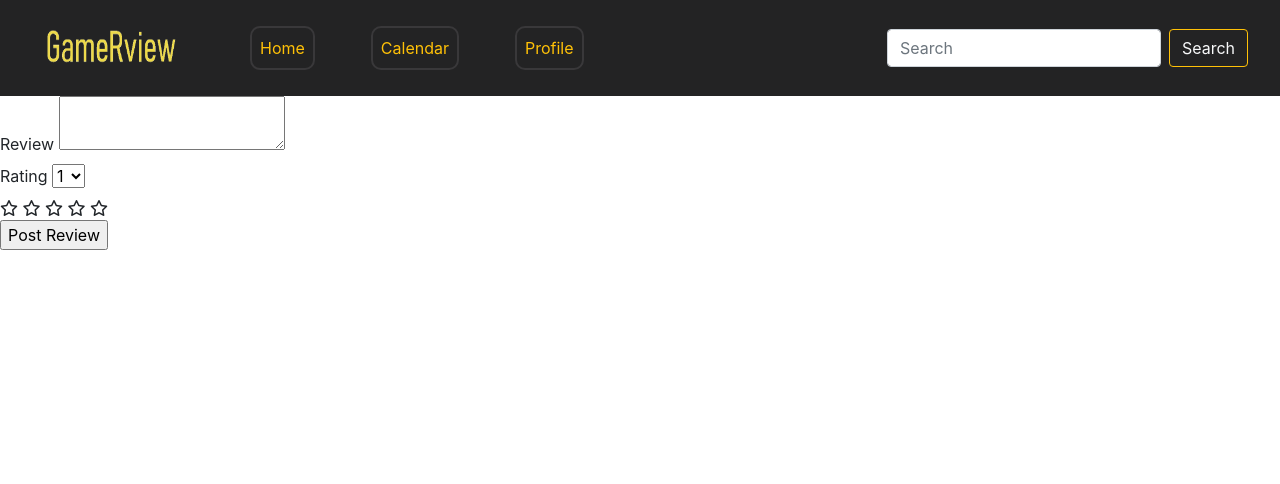
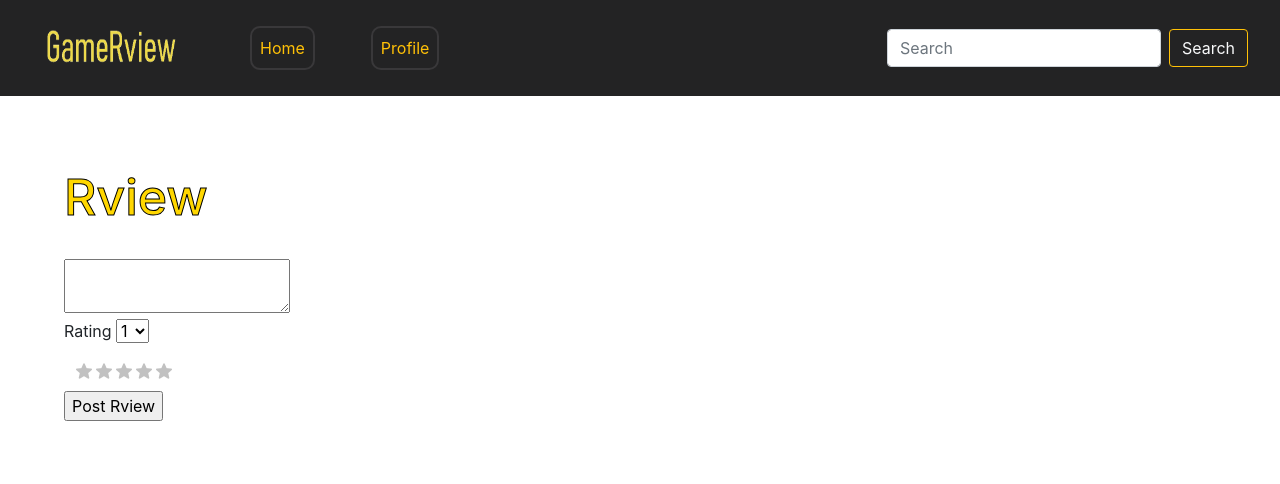
Before and after one commit to Orion-CS/GameRview, a Flask app: page /review/1/ in a window 1280 px wide. Shown: the top 484 px of the page. Run offline with Flask 2, Linux system fonts and the light colour scheme; some libraries are stand-ins or nearby versions.

Commit message:
Navbar maybe done
also some work on review

```diff
--- a/app.py
+++ b/app.py
@@ -31,12 +31,14 @@ sys.path.append(script_dir)
 # Identifying the Database File
 dbfile = os.path.join(script_dir + "\database", "gamerview.sqlite3")
 
+
 # Defining the Flask App
 app = Flask(__name__)
 app.config['SEND_FILE_MAX_AGE_DEFAULT'] = 0
 app.config['SECRET_KEY'] = 'spiderweb'
 app.config['SQLALCHEMY_DATABASE_URI'] = f"sqlite:///{dbfile}"
 app.config['SQLALCHEMY_TRACK_MODIFICATIONS'] = False
+
 
 # Connect app to SQLite database
 db = SQLAlchemy(app)
--- a/reviewForm.py
+++ b/reviewForm.py
@@ -4,5 +4,5 @@ from wtforms.validators import InputRequired, Length, Optional
 
 class ReviewForm(FlaskForm):
     rating = SelectField(validators=[InputRequired()], choices=[1, 2, 3, 4, 5])
-    review = TextAreaField("Review", validators=[Optional(), Length(0, 1024)])
-    submit = SubmitField("Post Review")
+    review = TextAreaField("Rview", validators=[Optional(), Length(0, 1024)])
+    submit = SubmitField("Post Rview")
--- a/static/styles/reviewform.css
+++ b/static/styles/reviewform.css
@@ -1,6 +1,43 @@
 .bruh{
-    background-color: aqua;
+    color: black;
 }
 .test{
-    background: blue;
+    padding: 4rem;
 }
+
+.review{
+    border-color: black;
+    font-weight: 500;
+    color: gold;
+    -webkit-text-stroke-color: black;
+    -webkit-text-stroke-width: 1px;
+    font-size: 50px;
+    border-width: 2px;
+}
+.stars{
+    display: flex;
+    padding: 10px;
+}
+
+
+.stars img{
+    filter: grayscale();
+    cursor: pointer;
+    padding: 2px;
+}
+
+.stars:hover img{
+    filter: none;
+}
+
+.stars img:hover{
+    filter: none;
+}
+
+.stars img:hover ~ img{
+    filter: grayscale();
+}
+
+.stars img.active{
+    filter: none;
+}
--- a/templates/friends_page.html
+++ b/templates/friends_page.html
@@ -32,9 +32,6 @@
           <li class="nav-item active">
             <a class="nav-link text-warning" href="/home/">Home <span class="sr-only">(current)</span></a>
           </li>
-          <li class="nav-item active">
-            <a class="nav-link text-warning" href="/calendarview/">Calendar <span class="sr-only">(current)</span></a>
-          </li>
           {% if current_user.is_authenticated %}
           <li class="nav-item active">
             <a class="nav-link text-warning" href="/friends/">Friends <span class="sr-only">(current)</span></a>
--- a/templates/friendsinfo_page.html
+++ b/templates/friendsinfo_page.html
@@ -32,9 +32,6 @@
           <li class="nav-item active">
             <a class="nav-link text-warning" href="/home/">Home <span class="sr-only">(current)</span></a>
           </li>
-          <li class="nav-item active">
-            <a class="nav-link text-warning" href="/calendarview/">Calendar <span class="sr-only">(current)</span></a>
-          </li>
           {% if current_user.is_authenticated %}
           <li class="nav-item active">
             <a class="nav-link text-warning" href="/friends/">Friends <span class="sr-only">(current)</span></a>
--- a/templates/game_page.html
+++ b/templates/game_page.html
@@ -22,6 +22,9 @@
       <form class="form-inline my-2 my-lg-0  ml-auto mr-3 order-lg-last">
         <input class="form-control mr-sm-2 " type="search" placeholder="Search">
         <button class="text-light btn btn-outline-warning my-2 my-sm-0" type="submit">Search</button>
+        {% if not current_user.is_authenticated %}
+        <a class="nav-link text-warning" href="/login/">Login <span class="sr-only">(current)</span></a>
+        {% endif %}
       </form>
       <button class="navbar-toggler" type="button" data-toggle="collapse" data-target="#navbarSupportedContent" aria-controls="navbarSupportedContent" aria-expanded="false" aria-label="Toggle navigation">
         <span class="navbar-toggler-icon bg-secondary"></span>
@@ -30,9 +33,6 @@
         <ul class="navbar-nav mr-auto">
           <li class="nav-item active">
             <a class="nav-link text-warning" href="/home/">Home <span class="sr-only">(current)</span></a>
-          </li>
-          <li class="nav-item active">
-            <a class="nav-link text-warning" href="/calendarview/">Calendar <span class="sr-only">(current)</span></a>
           </li>
           {% if current_user.is_authenticated %}
           <li class="nav-item active">
--- a/templates/home_page.html
+++ b/templates/home_page.html
@@ -22,6 +22,9 @@
       <form class="form-inline my-2 my-lg-0  ml-auto mr-3 order-lg-last">
         <input class="form-control mr-sm-2 " type="search" placeholder="Search">
         <button class="text-light btn btn-outline-warning my-2 my-sm-0" type="submit">Search</button>
+        {% if not current_user.is_authenticated %}
+        <a class="nav-link text-warning" href="/login/">Login <span class="sr-only">(current)</span></a>
+        {% endif %}
       </form>
       <button class="navbar-toggler" type="button" data-toggle="collapse" data-target="#navbarSupportedContent" aria-controls="navbarSupportedContent" aria-expanded="false" aria-label="Toggle navigation">
         <span class="navbar-toggler-icon bg-secondary"></span>
@@ -30,9 +33,6 @@
         <ul class="navbar-nav mr-auto">
           <li class="nav-item active">
             <a class="nav-link text-warning" href="/home/">Home <span class="sr-only">(current)</span></a>
-          </li>
-          <li class="nav-item active">
-            <a class="nav-link text-warning" href="/calendarview/">Calendar <span class="sr-only">(current)</span></a>
           </li>
           {% if current_user.is_authenticated %}
           <li class="nav-item active">
--- a/templates/login_page.html
+++ b/templates/login_page.html
@@ -32,9 +32,6 @@
         <ul class="navbar-nav mr-auto">
           <li class="nav-item active">
             <a class="nav-link text-warning" href="/home/">Home <span class="sr-only">(current)</span></a>
-          </li>
-          <li class="nav-item active">
-            <a class="nav-link text-warning" href="/calendarview/">Calendar <span class="sr-only">(current)</span></a>
           </li>
           {% if current_user.is_authenticated %}
           <li class="nav-item active">
--- a/templates/mygames_page.html
+++ b/templates/mygames_page.html
@@ -33,9 +33,6 @@
           <li class="nav-item active">
             <a class="nav-link text-warning" href="/home/">Home <span class="sr-only">(current)</span></a>
           </li>
-          <li class="nav-item active">
-            <a class="nav-link text-warning" href="/calendarview/">Calendar <span class="sr-only">(current)</span></a>
-          </li>
           {% if current_user.is_authenticated %}
           <li class="nav-item active">
             <a class="nav-link text-warning" href="/friends/">Friends <span class="sr-only">(current)</span></a>
--- a/templates/profile_page.html
+++ b/templates/profile_page.html
@@ -32,9 +32,6 @@
           <li class="nav-item active">
             <a class="nav-link text-warning" href="/home/">Home <span class="sr-only">(current)</span></a>
           </li>
-          <li class="nav-item active">
-            <a class="nav-link text-warning" href="/calendarview/">Calendar <span class="sr-only">(current)</span></a>
-          </li>
           {% if current_user.is_authenticated %}
           <li class="nav-item active">
             <a class="nav-link text-warning" href="/friends/">Friends <span class="sr-only">(current)</span></a>
--- a/templates/register_form.html
+++ b/templates/register_form.html
@@ -29,9 +29,6 @@
       <ul class="navbar-nav mr-auto">
         <li class="nav-item active">
           <a class="nav-link text-warning" href="/home/">Home <span class="sr-only">(current)</span></a>
-        </li>
-        <li class="nav-item active">
-          <a class="nav-link text-warning" href="/calendarview/">Calendar <span class="sr-only">(current)</span></a>
         </li>
         {% if current_user.is_authenticated %}
         <li class="nav-item active">
--- a/templates/review_form.html
+++ b/templates/review_form.html
@@ -5,11 +5,12 @@
     <meta http-equiv="X-UA-Compatible" content="IE=edge">
     <meta name="viewport" content="width=device-width, initial-scale=1.0">
     <link rel="stylesheet" href="/static/styles/navbar.css">
+    <link rel="stylesheet" href="/static/styles/reviewform.css">
     <link rel="stylesheet" href="https://cdn.jsdelivr.net/npm/bootstrap@4.0.0/dist/css/bootstrap.min.css"
     integrity="sha384-Gn5384xqQ1aoWXA+058RXPxPg6fy4IWvTNh0E263XmFcJlSAwiGgFAW/dAiS6JXm"
     crossorigin="anonymous">
     <script src="https://kit.fontawesome.com/a222c8e425.js" crossorigin="anonymous"></script>
-    <script src="scripts/rating.js"></script>
+    <script src="/scripts/rating.js"></script>
     <script src="https://code.jquery.com/jquery-3.2.1.slim.min.js" integrity="sha384-KJ3o2DKtIkvYIK3UENzmM7KCkRr/rE9/Qpg6aAZGJwFDMVNA/GpGFF93hXpG5KkN" crossorigin="anonymous"></script>
     <script src="https://cdn.jsdelivr.net/npm/popper.js@1.12.9/dist/umd/popper.min.js" integrity="sha384-ApNbgh9B+Y1QKtv3Rn7W3mgPxhU9K/ScQsAP7hUibX39j7fakFPskvXusvfa0b4Q" crossorigin="anonymous"></script>
     <script src="https://cdn.jsdelivr.net/npm/bootstrap@4.0.0/dist/js/bootstrap.min.js" integrity="sha384-JZR6Spejh4U02d8jOt6vLEHfe/JQGiRRSQQxSfFWpi1MquVdAyjUar5+76PVCmYl" crossorigin="anonymous"></script>
@@ -32,9 +33,6 @@
         <li class="nav-item active">
           <a class="nav-link text-warning" href="/home/">Home <span class="sr-only">(current)</span></a>
         </li>
-        <li class="nav-item active">
-          <a class="nav-link text-warning" href="/calendarview/">Calendar <span class="sr-only">(current)</span></a>
-        </li>
         {% if current_user.is_authenticated %}
         <li class="nav-item active">
           <a class="nav-link text-warning" href="/friends/">Friends <span class="sr-only">(current)</span></a>
@@ -53,7 +51,7 @@
     <form class="test" action="/review/{{gId}}/" method="post">
         {{ form.hidden_tag() }}
         <div class="bruh">
-            {{ form.review.label }}
+            <p class="review">{{ form.review.label }}</p>
             {{ form.review() }}
         </div>
 
@@ -62,12 +60,12 @@
             {{ form.rating() }}
         </div>
 
-        <div role="slider" aria-valuemin="0" aria-valuemax="10" aria-valuenow="1">
-            <i class="fa-regular fa-star" id="star1" type="button"></i>
-            <i class="fa-regular fa-star" id="star2" type="button"></i>
-            <i class="fa-regular fa-star" id="star3" type="button"></i>
-            <i class="fa-regular fa-star" id="star4" type="button"></i>
-            <i class="fa-regular fa-star" id="star5" type="button"></i>
+        <div class="stars">
+            <img src="\static\icons\star.png" alt="star-1" width="20" height="20">
+            <img src="\static\icons\star.png" alt="star-1" width="20" height="20">
+            <img src="\static\icons\star.png" alt="star-1" width="20" height="20">
+            <img src="\static\icons\star.png" alt="star-1" width="20" height="20">
+            <img src="\static\icons\star.png" alt="star-1" width="20" height="20">
         </div>
 
         <div>
```
Also changed, not shown: scripts/rating.js (+39 -26 lines), templates/calendar_page.html (deleted, +0 -55 lines), static/icons/star.png (added).
